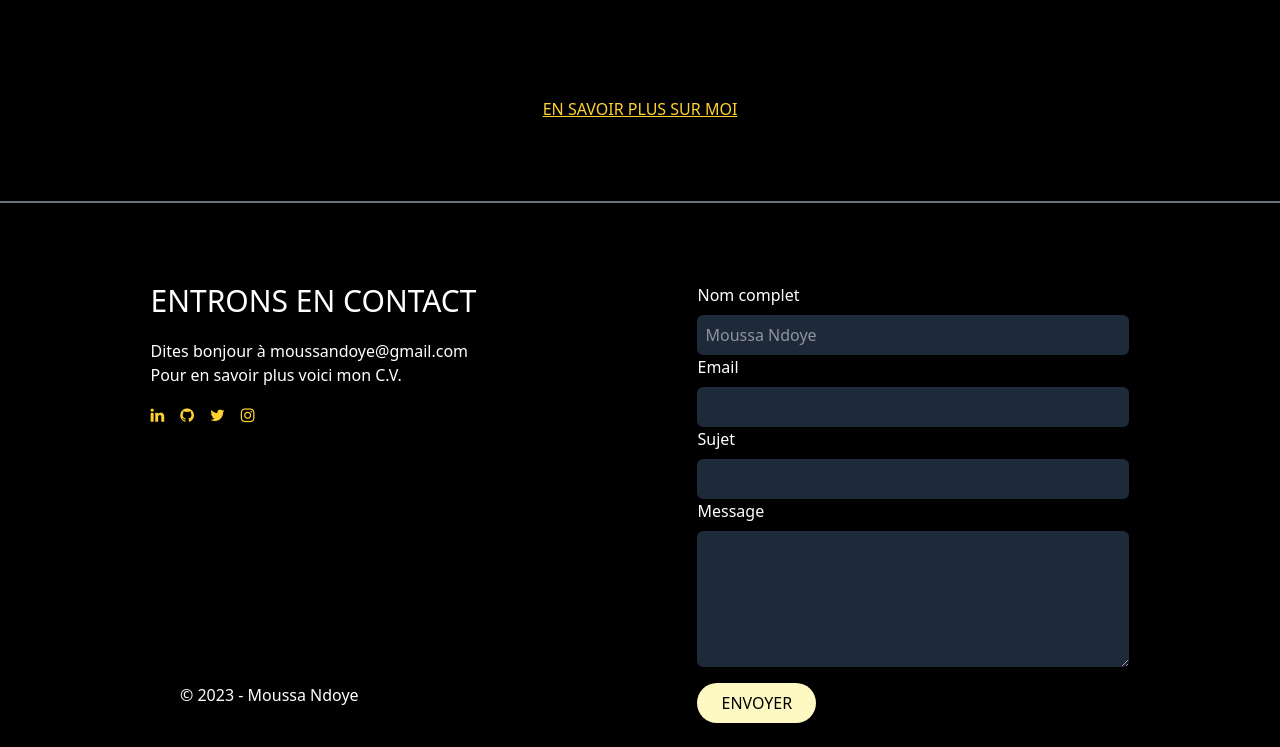
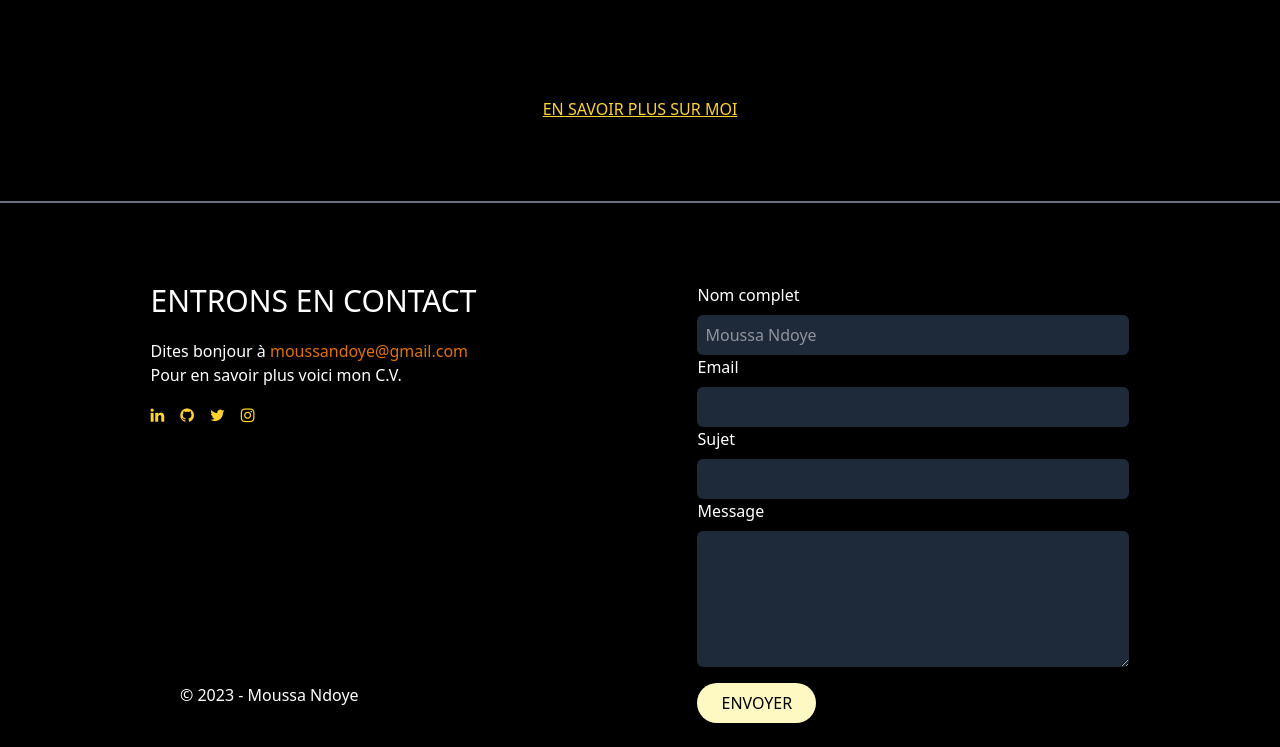
Before and after one commit to likmagamer08/portfolio, a website: page index.html in a window 1280 px wide. Shown: the part 3461-4208 px from the top of the page. Drawn offline with nearby package versions, Linux system fonts and the light colour scheme; files that its build step writes are made by us from their sources.

Commit message:
Update index.html

```diff
--- a/index.html
+++ b/index.html
@@ -174,7 +174,7 @@
             <div class="contact p-10">
                 <h1 class="text-3xl">ENTRONS EN CONTACT</h1>
                 <p class="mt-5">
-                    Dites bonjour à <a href="">moussandoye@gmail.com</a><br>
+                    Dites bonjour à <a href=""class="text-amber-600">moussandoye@gmail.com</a><br>
                     Pour en savoir plus voici mon <a href="portfolio.html">C.V.</a>
                 </p>
                 <div class="icons text-amber-300 flex gap-4 mt-5">
```
